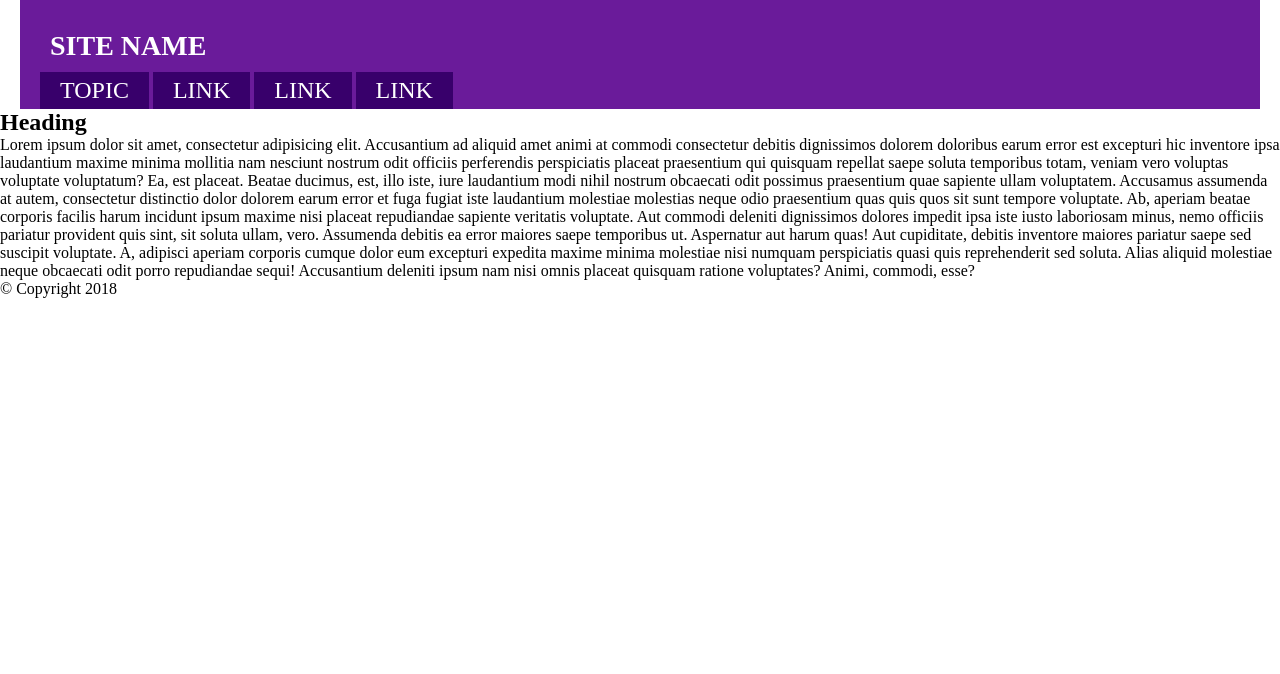
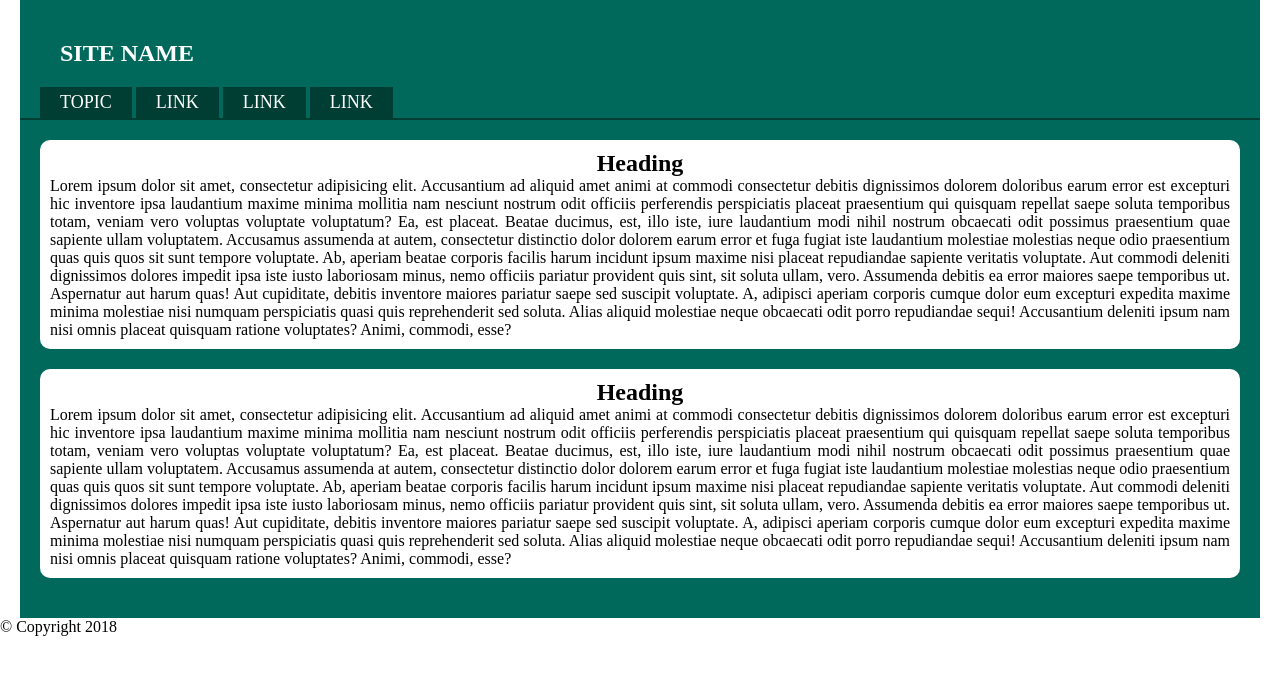
Before and after one commit to yumyv/itstep_study, a plain HTML site: page git/Homeworks/01/index.html in a window 1280 px wide. Drawn offline with Linux system fonts and the light colour scheme.

Commit message:
main css

```diff
--- a/git/Homeworks/01/index.html
+++ b/git/Homeworks/01/index.html
@@ -41,6 +41,26 @@
             Animi, commodi, esse?
         </div>
     </article>
+    <article>
+        <h2>Heading</h2>
+        <div class="textContainer">
+            Lorem ipsum dolor sit amet, consectetur adipisicing elit. Accusantium ad aliquid amet animi at commodi
+            consectetur debitis dignissimos dolorem doloribus earum error est excepturi hic inventore ipsa laudantium
+            maxime minima mollitia nam nesciunt nostrum odit officiis perferendis perspiciatis placeat praesentium qui
+            quisquam repellat saepe soluta temporibus totam, veniam vero voluptas voluptate voluptatum? Ea, est placeat.
+            Beatae ducimus, est, illo iste, iure laudantium modi nihil nostrum obcaecati odit possimus praesentium quae
+            sapiente ullam voluptatem. Accusamus assumenda at autem, consectetur distinctio dolor dolorem earum error et
+            fuga fugiat iste laudantium molestiae molestias neque odio praesentium quas quis quos sit sunt tempore
+            voluptate. Ab, aperiam beatae corporis facilis harum incidunt ipsum maxime nisi placeat repudiandae sapiente
+            veritatis voluptate. Aut commodi deleniti dignissimos dolores impedit ipsa iste iusto laboriosam minus, nemo
+            officiis pariatur provident quis sint, sit soluta ullam, vero. Assumenda debitis ea error maiores saepe
+            temporibus ut. Aspernatur aut harum quas! Aut cupiditate, debitis inventore maiores pariatur saepe sed
+            suscipit voluptate. A, adipisci aperiam corporis cumque dolor eum excepturi expedita maxime minima molestiae
+            nisi numquam perspiciatis quasi quis reprehenderit sed soluta. Alias aliquid molestiae neque obcaecati odit
+            porro repudiandae sequi! Accusantium deleniti ipsum nam nisi omnis placeat quisquam ratione voluptates?
+            Animi, commodi, esse?
+        </div>
+    </article>
 </main>
 <footer>
     <p> &copy; Copyright 2018</p>
--- a/git/Homeworks/01/styles/style.css
+++ b/git/Homeworks/01/styles/style.css
@@ -4,17 +4,17 @@
 }
 header {
     max-width: 1200px;
-    background: #6a1b9a;
+    background: #00695c;
     margin: 0 auto;
     padding: 20px 20px 0 20px;
 }
 .siteName {
-    margin: 10px;
+    margin: 20px;
 }
 .siteName h2 {
     color: white;
     text-transform: uppercase;
-    font-size: 28px;
+    font-size: 24px;
 }
 nav {
     width: 100%;
@@ -30,7 +30,26 @@ nav a {
     display: block;
     text-transform: uppercase;
     color: white;
-    font-size: 24px;
+    font-size: 18px;
     text-decoration: none;
-    background: #38006b;
+    background: #003d33;
 }
+main {
+    border-top: 2px solid #003d33;
+    margin: 0 auto;
+    max-width: 1200px;
+    background: #00695c;
+    padding: 20px;
+}
+main article {
+    padding: 10px;
+    background: white;
+    border-radius: 10px;
+    margin-bottom: 20px;
+    display: flex;
+    flex-flow: row wrap;
+    justify-content: center;
+}
+main article .textContainer {
+    text-align: justify;
+}
```
